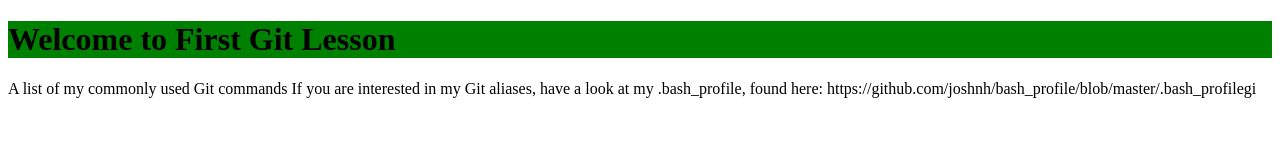
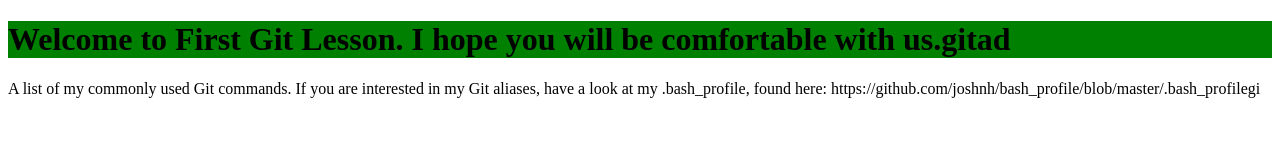
Before and after one commit to nusratBD/git, a plain HTML site: page index.html in a window 1280 px wide. Drawn offline with Linux system fonts and the light colour scheme.

Commit message:
heading updated

```diff
--- a/index.html
+++ b/index.html
@@ -8,9 +8,7 @@
     <link rel="stylesheet" href="style.css">
 </head>
 <body>
-   <h1>Welcome to First Git Lesson</h1>
-   <p>A list of my commonly used Git commands
-
-    If you are interested in my Git aliases, have a look at my .bash_profile, found here: https://github.com/joshnh/bash_profile/blob/master/.bash_profilegi</p>
+   <h1>Welcome to First Git Lesson. I hope you will be comfortable with us.gitad</h1>
+   <p>A list of my commonly used Git commands. If you are interested in my Git aliases, have a look at my .bash_profile, found here: https://github.com/joshnh/bash_profile/blob/master/.bash_profilegi</p>
 </body>
 </html>
```
